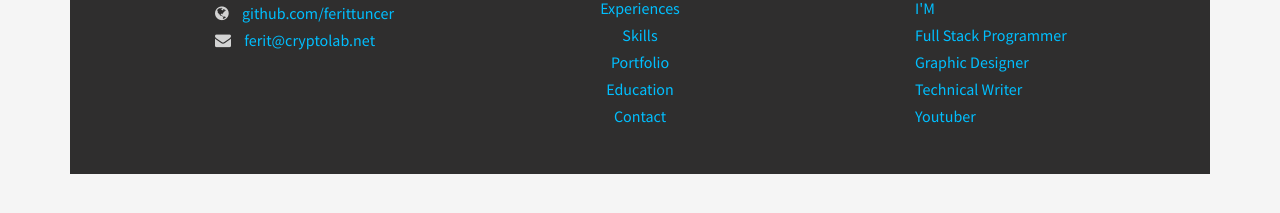
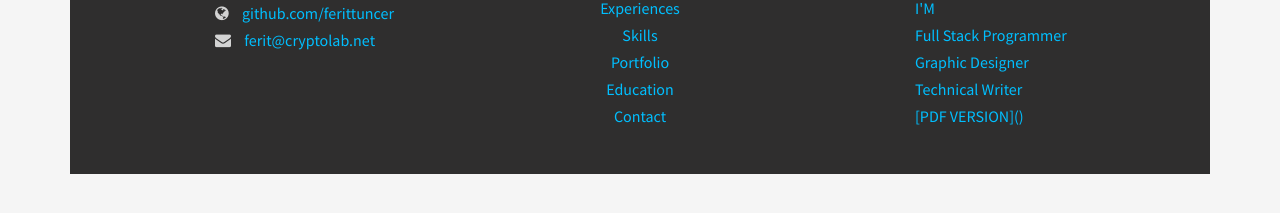
Before and after one commit to ferittuncer/ferittuncer.github.io, a Jekyll site: the page built from index.html, in a window 1280 px wide and 900 px high, scrolled down 3644 px. Shown: the part 658-871 px from the top of the window. Built offline with Jekyll 4.4.1, drawn with Linux system fonts in a browser that asks for light colours; a style sheet for code colours, icons or effects is not loaded.

Commit message:
Update footer.html

```diff
--- a/_includes/footer.html
+++ b/_includes/footer.html
@@ -58,7 +58,7 @@
                 </li>
 
                 <li class="padding-top-3">
-                    Youtuber
+                    [PDF VERSION]({{ page.pdf_url }})
                 </li>
 
             </ul>
```
